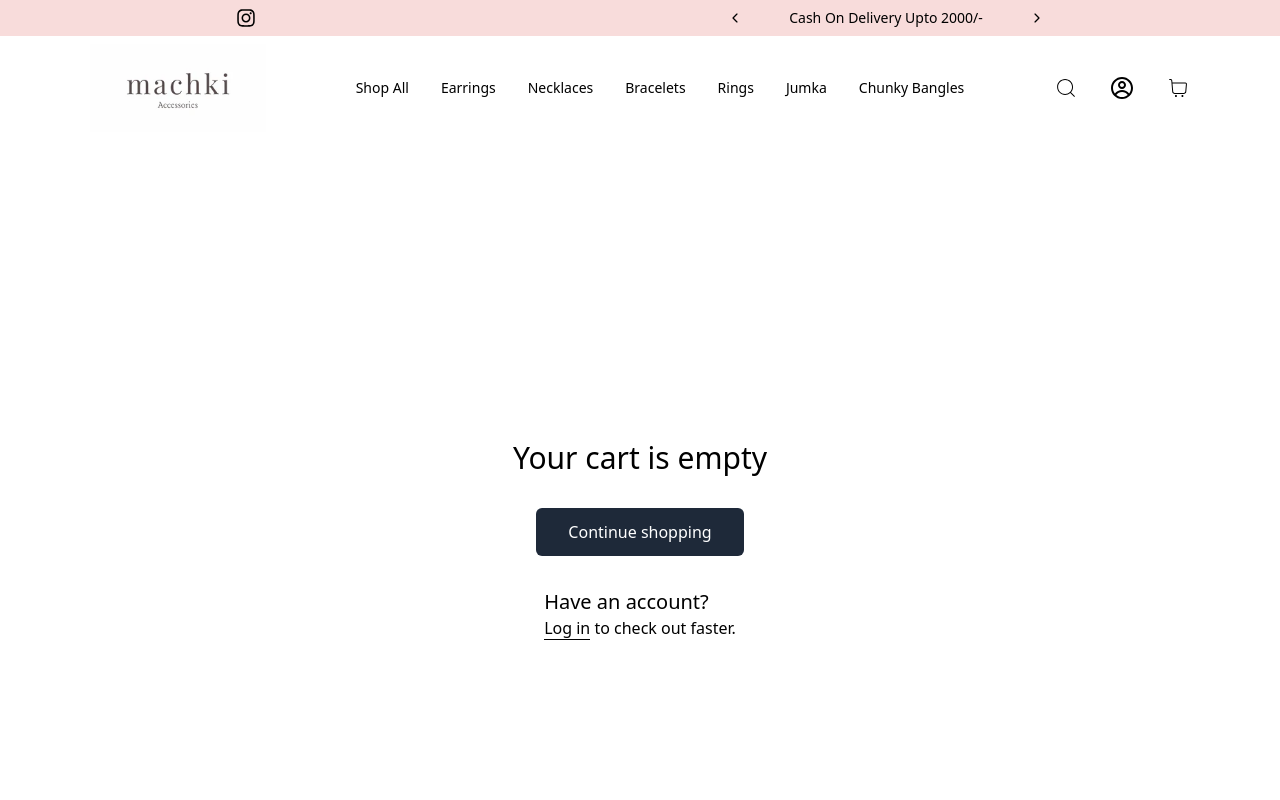
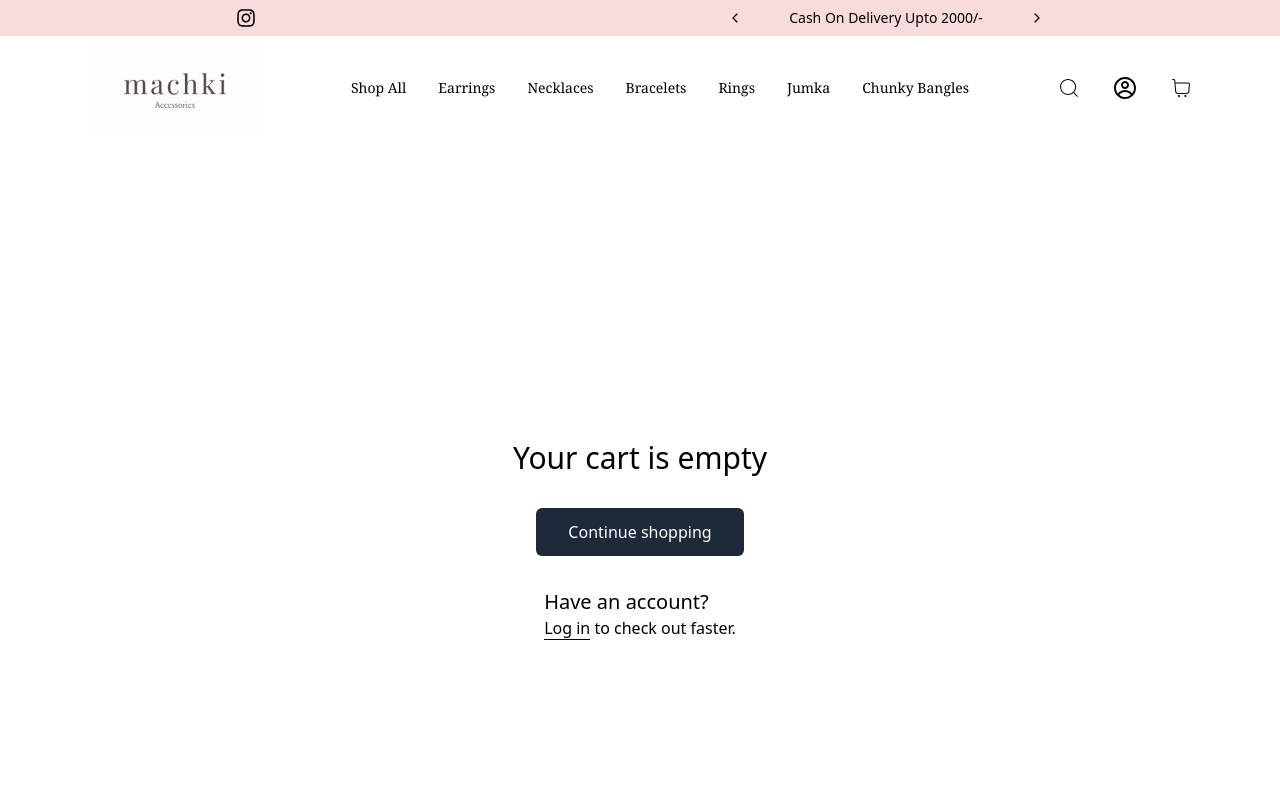
Before and after one commit to Sonukathat/HS-Jewellery, a React (Vite) app in the folder frontend/: page /cart in a window 1280 px wide. Shown: the top 800 px of the page. Built offline with nearby package versions, Linux system fonts and the light colour scheme.

Commit message:
update font in header or trending compoinent

```diff
--- a/frontend/src/components/Header.jsx
+++ b/frontend/src/components/Header.jsx
@@ -57,7 +57,7 @@ function Header() {
                         <Link
                             to={item.path}
                             key={index}
-                            className="cursor-pointer text-sm"
+                            className="cursor-pointer font-serif text-sm"
                         >
                             {item.name}
                         </Link>
--- a/frontend/src/components/Trending.jsx
+++ b/frontend/src/components/Trending.jsx
@@ -37,7 +37,7 @@ function Trending() {
     return (
         <div className="flex flex-col gap-8">
             <div>
-                <h2 className="text-4xl my-4 ml-4">Trending Now</h2>
+                <h2 className="text-4xl font-serif   my-4 ml-4">Trending Now</h2>
             </div>
             <div className="grid grid-cols-1 gap-8 px-4 sm:grid-cols-2 lg:grid-cols-3 xl:grid-cols-4">
                 {products.slice(0, 12).map((item, i) => (
@@ -50,7 +50,7 @@ function Trending() {
                             alt={item.name}
                             className="h-96 w-full transition-transform duration-500 ease-in-out transform hover:scale-101"
                         />
-                        <p className="mt-8 ml-5">{item.name}</p>
+                        <p className="mt-8 ml-5 font-serif">{item.name}</p>
                         <p className="my-3 ml-5">{item.price}</p>
                     </div>
                 ))}
```
